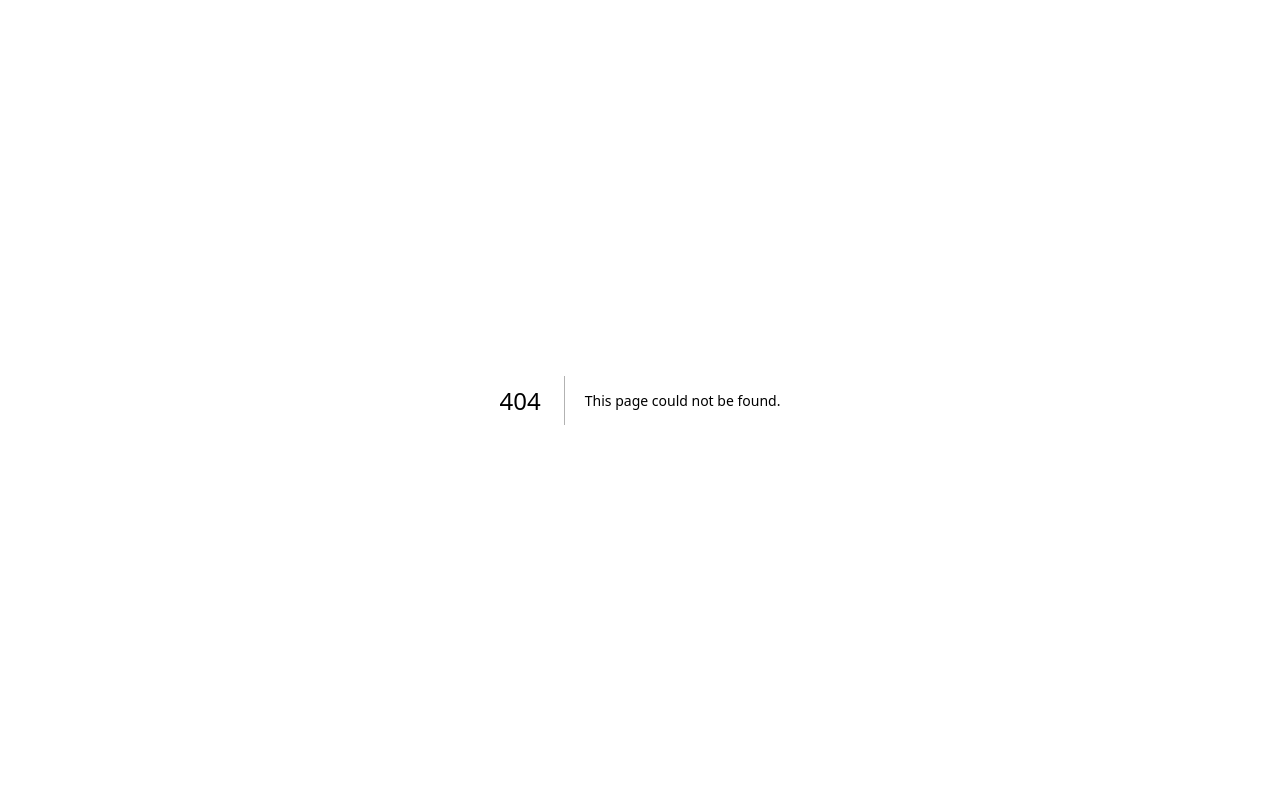
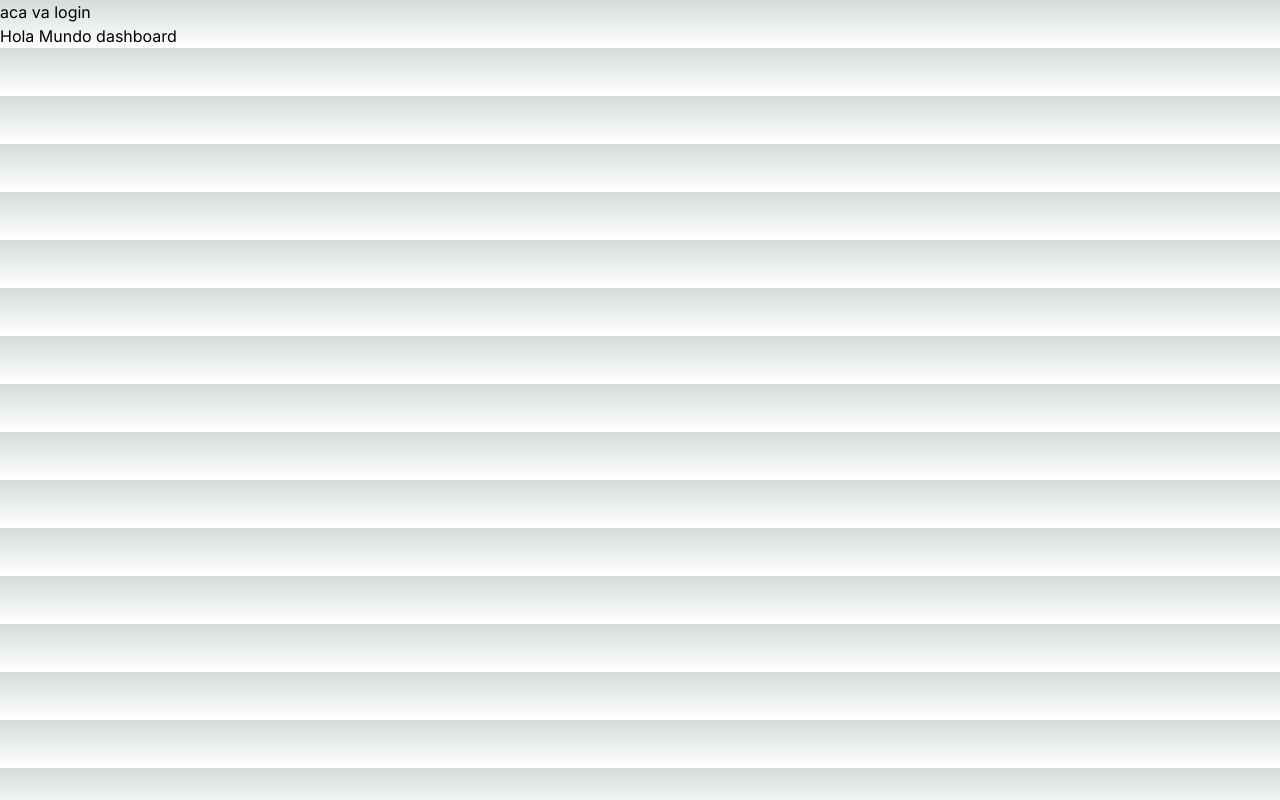
Before and after one commit to No-Country/C16-01-m-node-react, a Next.js app in the folder frontend/: page /dashboard in a window 1280 px wide. Before the commit this address had no page. Built offline with nearby package versions, Linux system fonts and the light colour scheme.

Commit message:
feat: dashboard

```diff
--- /dev/null
+++ b/frontend/src/app/dashboard/layout.tsx
@@ -0,0 +1,7 @@
+export default function DashboardLayout({
+  children,
+}: Readonly<{
+  children: React.ReactNode;
+}>) {
+  return <div className={""}>{children}</div>;
+}
--- /dev/null
+++ b/frontend/src/app/dashboard/page.tsx
@@ -0,0 +1,7 @@
+export default function Page() {
+  return (
+    <main>
+      <h1>Hola Mundo dashboard</h1>
+    </main>
+  );
+}
--- a/frontend/src/app/layout.tsx
+++ b/frontend/src/app/layout.tsx
@@ -16,7 +16,10 @@ export default function RootLayout({
 }>) {
   return (
     <html lang="en">
-      <body className={inter.className}>{children}</body>
+      <body className={inter.className}>
+        <h1>aca va login</h1>
+        {children}
+      </body>
     </html>
   );
 }
--- /dev/null
+++ b/frontend/src/app/login/login.component.tsx
@@ -0,0 +1,7 @@
+export default function Login() {
+  return (
+    <main>
+      <h1>login</h1>
+    </main>
+  );
+}
--- a/frontend/src/app/page.tsx
+++ b/frontend/src/app/page.tsx
@@ -1,9 +1,10 @@
-import Image from 'next/image'
+import Login from "./login/login.component";
 
-export default function Home() {
+export default function Home({ id }: propsType): any {
   return (
     <main>
+      <Login />
       <h1>Hola Mundo</h1>
     </main>
-  )
+  );
 }
--- /dev/null
+++ b/frontend/src/interfaces/login.interfaces.ts
@@ -0,0 +1,3 @@
+type propsType = {
+    id: number;
+  };
```
Also changed, not shown: frontend/src/app/login/register.component.tsx (added), frontend/src/services/login.services.ts (added).
